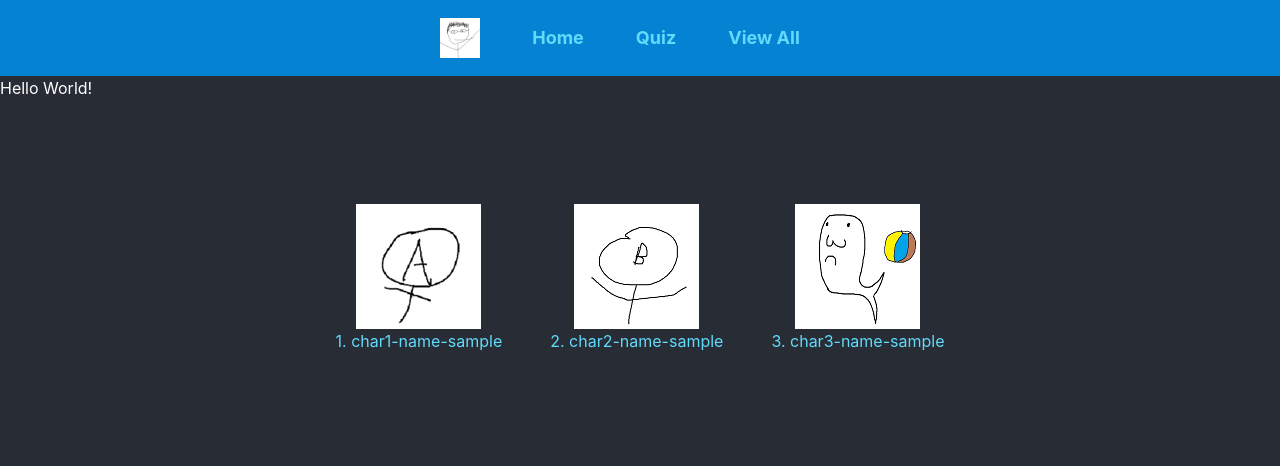
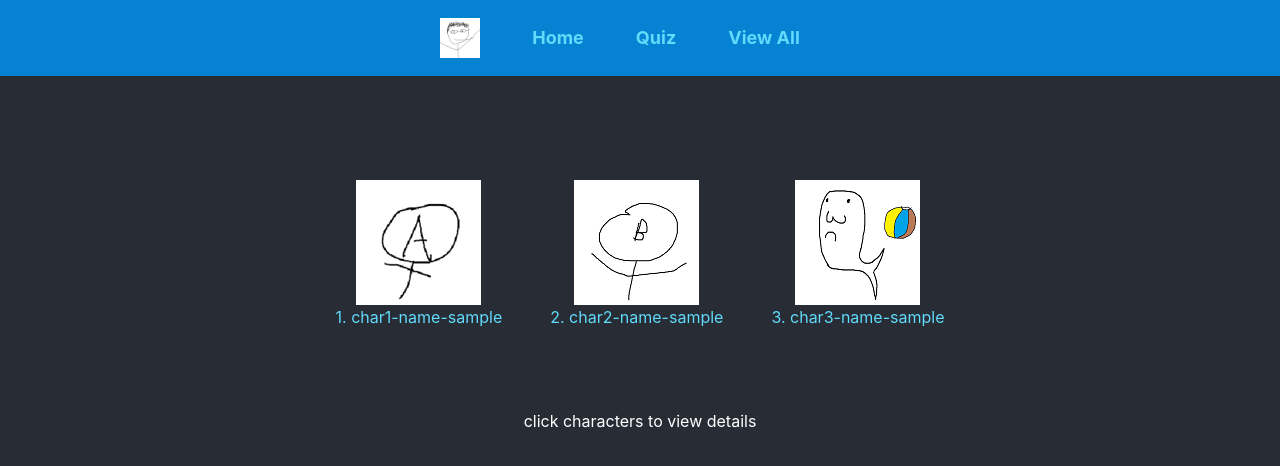
Before and after one commit to orangegarage/character-quiz, a React (Create React App) app: page /Results in a window 1280 px wide. Shown: the top 466 px of the page. Built offline with nearby package versions, Linux system fonts and the light colour scheme.

Commit message:
results view

```diff
--- a/src/routes/All.tsx
+++ b/src/routes/All.tsx
@@ -3,36 +3,8 @@ import { characters } from "../data/characters";
 import { scoredCharacters } from './Quiz';
 import "../App.css";
 
-function AllCharacters() {
-  let [index, setIndex] = useState(-1);
-
-  function characterClick(characterName: string) {
-    for (let i: number = 0; i < characters.length; i++) {
-      if (characters[i].name === characterName) {
-        console.log("clicked: " + characterName);
-        setIndex(i);
-        return index;
-      }
-    }
-  }
-
-  const sortedCharacters = scoredCharacters.sort((a,b) => b.score - a.score);
-  let characterList = sortedCharacters.map((character) => {
-    return (
-      <li
-        key={character.name}
-        onClick={() => characterClick(character.name)}
-        className="mt-6 mx-6 text-[#61dafb]"
-      >
-        <div className="flex justify-center">
-          <img src={character.image} alt={character.name} />
-        </div>
-        {character.name}
-      </li>
-    );
-  });
-
-  function selectedCharacter(index: number) {
+export const sortedCharacters = scoredCharacters.sort((a,b) => b.score - a.score);
+export function selectedCharacter(index: number) {
     if (index === -1) {
       return <p className="hidden">Keep it nothing </p>;
     } else {
@@ -97,6 +69,34 @@ function AllCharacters() {
     }
   }
 
+function AllCharacters() {
+  let [index, setIndex] = useState(-1);
+
+  function characterClick(characterName: string) {
+    for (let i: number = 0; i < characters.length; i++) {
+      if (characters[i].name === characterName) {
+        console.log("clicked: " + characterName);
+        setIndex(i);
+        return index;
+      }
+    }
+  }
+
+  let characterList = sortedCharacters.map((character) => {
+    return (
+      <li
+        key={character.name}
+        onClick={() => characterClick(character.name)}
+        className="mt-6 mx-6 text-[#61dafb]"
+      >
+        <div className="flex justify-center">
+          <img src={character.image} alt={character.name} />
+        </div>
+        {character.name}
+      </li>
+    );
+  });
+
   function toggleVisibility() {
     //toggle visibility by changing index to -1, as it is negative 1 when nothing is selected
     setIndex(-1);
--- a/src/routes/Results.tsx
+++ b/src/routes/Results.tsx
@@ -1,11 +1,15 @@
-import React from "react";
-import { preferencesArray, scoredCharacters } from "./Quiz";
+import React, { useState } from "react";
+import { scoredCharacters } from './Quiz';
+import { selectedCharacter } from './All';
 
 function Results() {
   // function computeScore()
-  console.log("hello results world");
-  console.log(preferencesArray);
-  const sortedCharacters = scoredCharacters.sort((a, b) => b.score - a.score);
+  console.log("Results Page");
+  console.log("sorted array: ");
+  const sortedCharacters = scoredCharacters.sort((a,b) => b.score - a.score);
+
+  console.log(sortedCharacters);
+  let [index, setIndex] = useState(-1);
 
   const renderTop3 = (characterList: any) => {
     console.log("render current characters array: ");
@@ -13,7 +17,7 @@ function Results() {
     let top3: JSX.Element[] = [];
     for (let i = 0; i < 3; i++) {
       top3[i] = (
-        <li key={characterList[i].name} className="top3Characters mt-6 mx-6 flex-row text-[#61dafb]">
+        <li key={characterList[i].name} onClick = {()=>setIndex(i)} className="top3Characters mt-6 mx-6 flex-row text-[#61dafb]">
           <div className= "flex justify-center">
             <img className = "top3Images flex justify-center" src={characterList[i].image} alt={characterList[i].name}/>
           </div>
@@ -24,12 +28,22 @@ function Results() {
     return top3;
   };
 
+  function toggleVisibility() {
+    //toggle visibility by changing index to -1, as it is negative 1 when nothing is selected
+    setIndex(-1);
+  }
+
   return (
-    <div className="text-white m-auto">
-      <p>Hello World!</p>
-      {preferencesArray}
-      <ul className="mt-20 flex flex-wrap justify-center">{renderTop3(sortedCharacters)}</ul>
+    <div>
+      <div className="text-white m-auto">
+        <ul className="mt-20 flex flex-wrap justify-center">{renderTop3(sortedCharacters)}</ul>
+        <p className = "mt-20 text-center">click characters to view details</p>
+      </div>
+      <div className="characterCard" onClick={toggleVisibility}>
+        {selectedCharacter(index)}
+      </div>
     </div>
+
   );
 }
 
```
Also changed, not shown: src/routes/Quiz.tsx (+2 -5 lines).
